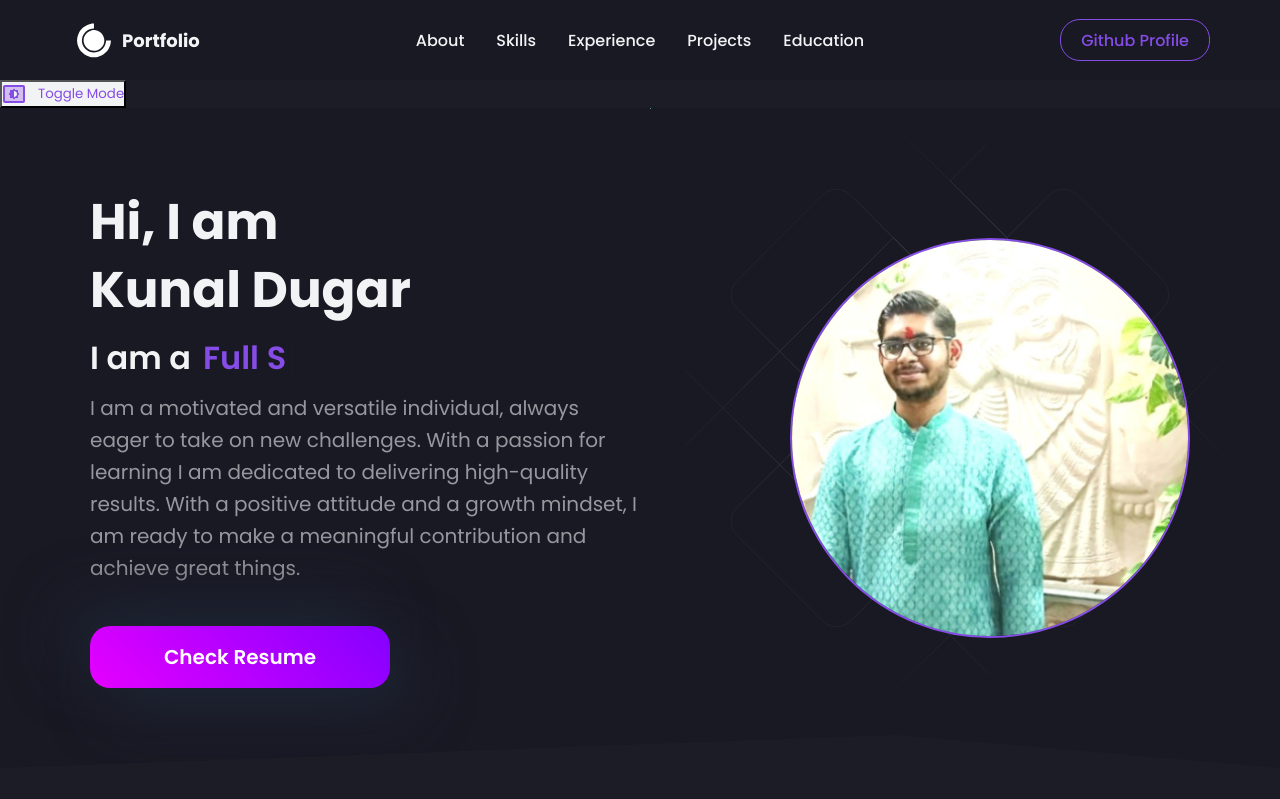
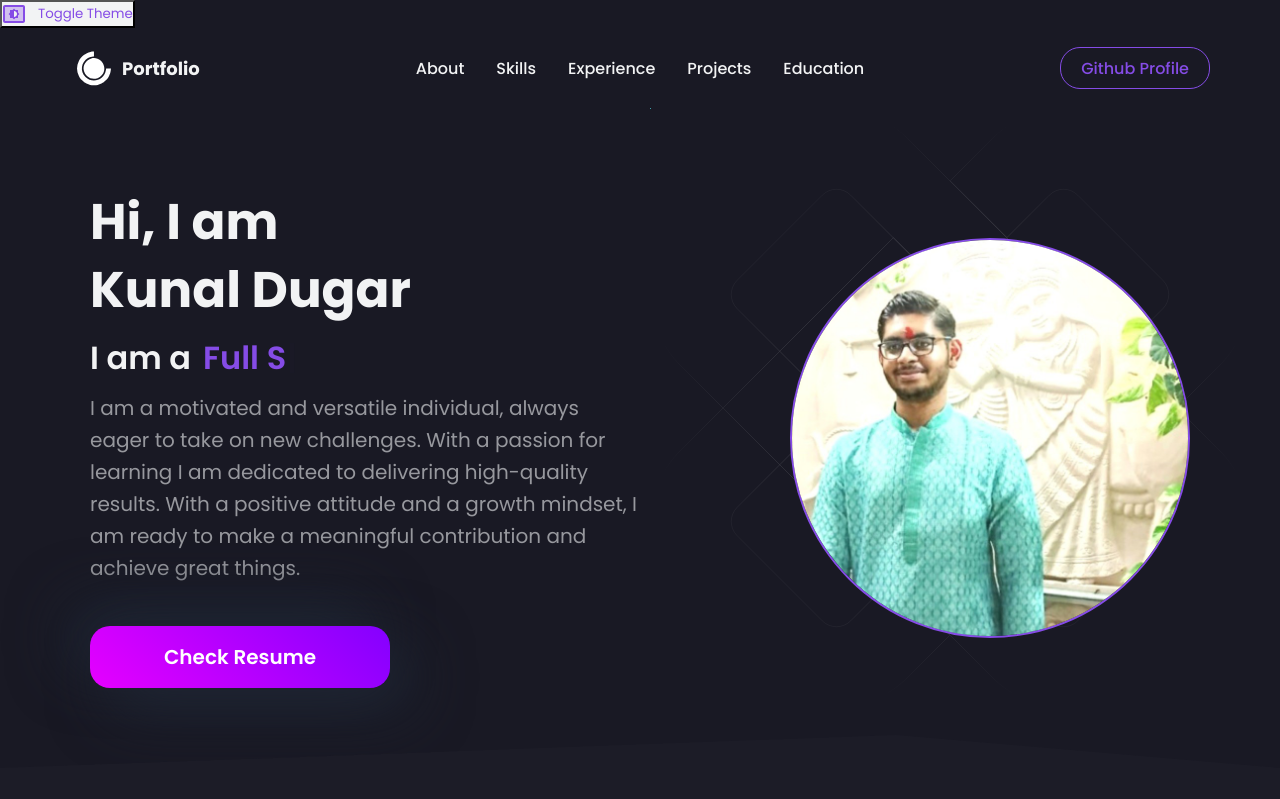
Before and after one commit to kunal-511/Portfolio, a React (Vite) app: page / in a window 1280 px wide. Shown: the top 799 px of the page. Built offline with nearby package versions, Linux system fonts and the light colour scheme.

Commit message:
Updated the color scheme of toggle theme button

```diff
--- a/src/App.jsx
+++ b/src/App.jsx
@@ -31,6 +31,9 @@ display: flex;
 gap:12px;
 align-items: center;
 `
+const ToggleBtn = styled.div`
+background-color: ${({ theme }) => (theme.bg === '#FFFFFF' ? '#FFFFFF' : 'rgba(25, 25, 36)')};
+`
 
 function App() {
   const [darkMode, setDarkMode] = useState(true);
@@ -41,11 +44,14 @@ function App() {
   return (
     <ThemeProvider theme={darkMode ? darkTheme : lightTheme}>
       <Router>
+        <ToggleBtn>
+        <Button onClick={toggleDarkMode}><SettingsBrightnessTwoToneIcon />Toggle Theme</Button>
+        </ToggleBtn>
 
         <Navbar />
 
         <Body>
-          <Button onClick={toggleDarkMode}><SettingsBrightnessTwoToneIcon />Toggle Mode</Button>
+
           <HeroSection />
           <Wrapper>
             <Skills />
```
